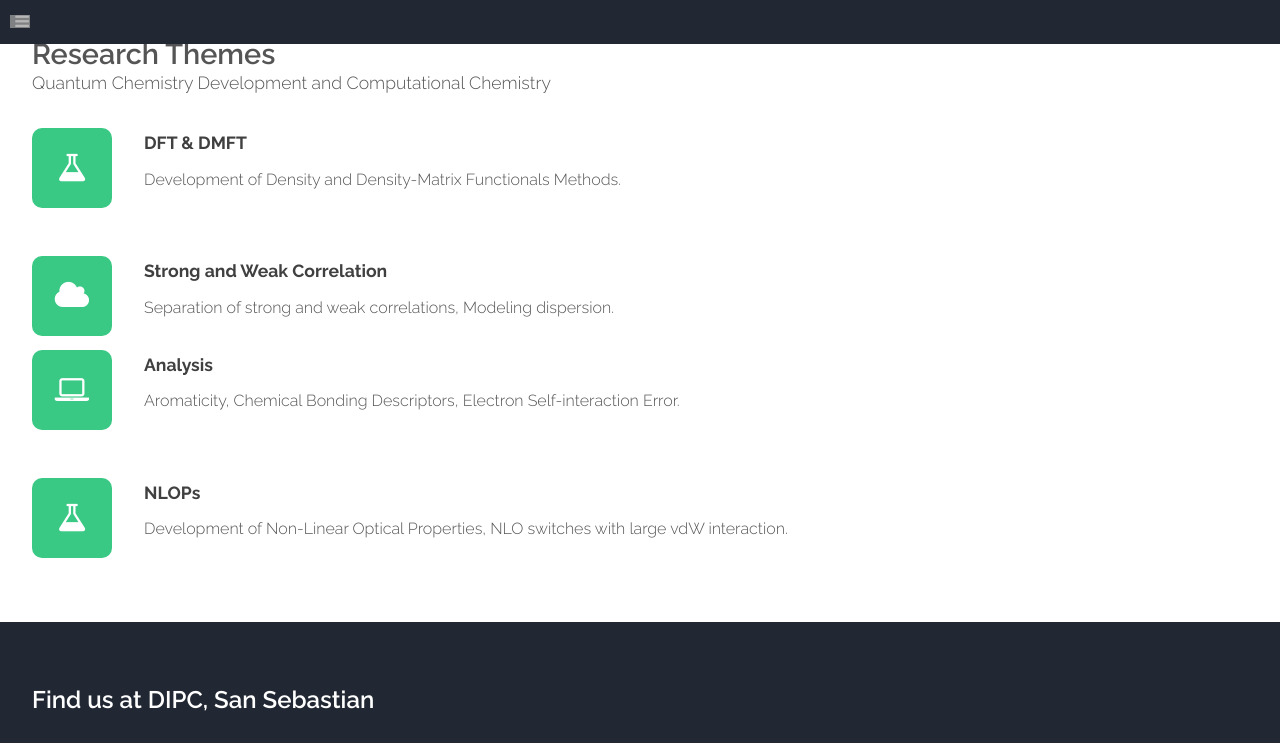
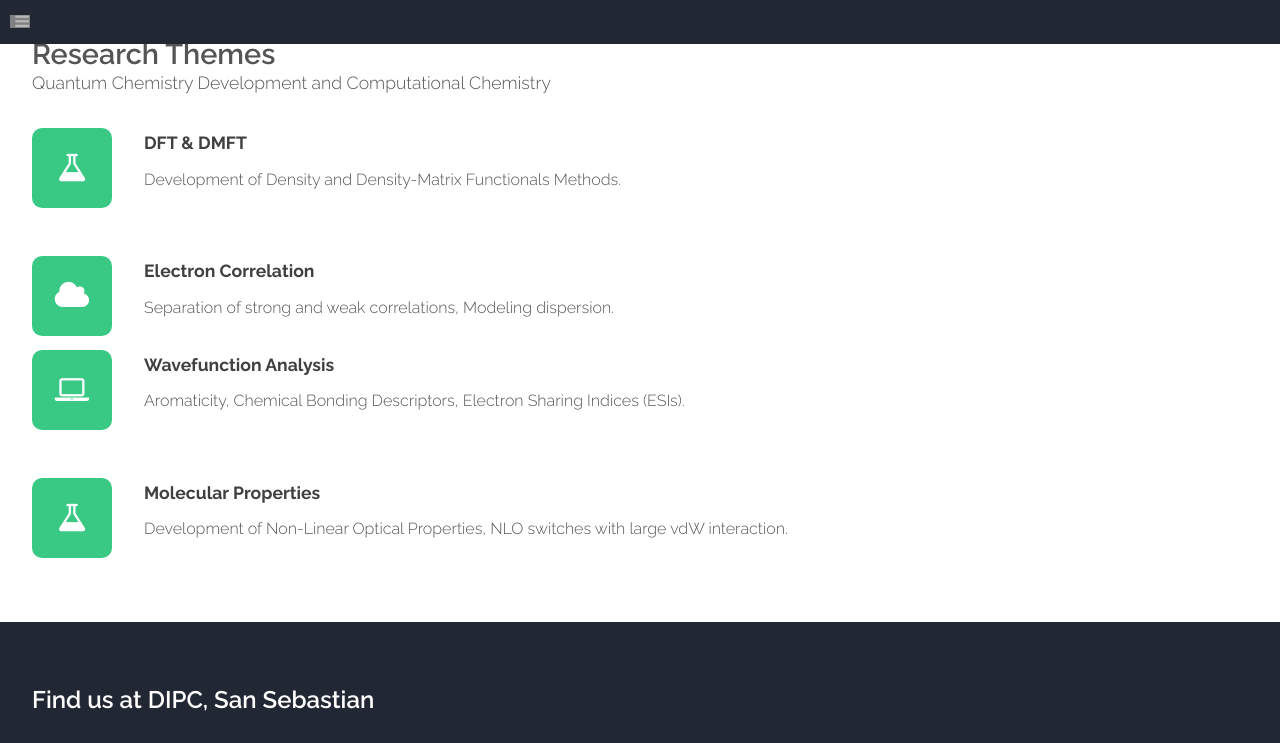
Before and after one commit to old-jekyll-templates/Horizons-Jekyll-Theme, a Jekyll site: the page built from index.html, in a window 1280 px wide and 900 px high, scrolled down 850 px, cut to the strip 0-743 px from the top of the window. Built offline with Jekyll 4.4.1, drawn with Linux system fonts in a browser that asks for light colours; the list of posts is cut into pages by our own code; comment, search, counter and statistics services are not loaded; grey boxes are pictures that could not be loaded.

Commit message:
Update index.html

```diff
--- a/index.html
+++ b/index.html
@@ -24,7 +24,7 @@ layout: landing
 								</li>
 								<li>
 									<span class="fa fa-cloud"></span>
-									<h3>Strong and Weak Correlation</h3>
+									<h3>Electron Correlation</h3>
 									<span>Separation of strong and weak correlations, Modeling dispersion.</span>
 								</li>
 							</ul>
@@ -35,12 +35,12 @@ layout: landing
 							<ul class="style">
 								<li>
 									<span class="fa fa-laptop"></span>
-									<h3>Analysis</h3>
-									<span>Aromaticity, Chemical Bonding Descriptors, Electron Self-interaction Error.</span>
+									<h3>Wavefunction Analysis</h3>
+									<span>Aromaticity, Chemical Bonding Descriptors, Electron Sharing Indices (ESIs).</span>
 								</li>
 								<li>
 									<span class="fa fa-flask"></span>
-									<h3>NLOPs</h3>
+									<h3>Molecular Properties</h3>
 									<span>Development of Non-Linear Optical Properties, NLO switches with large vdW interaction.</span>
 								</li>
 							</ul>
```
